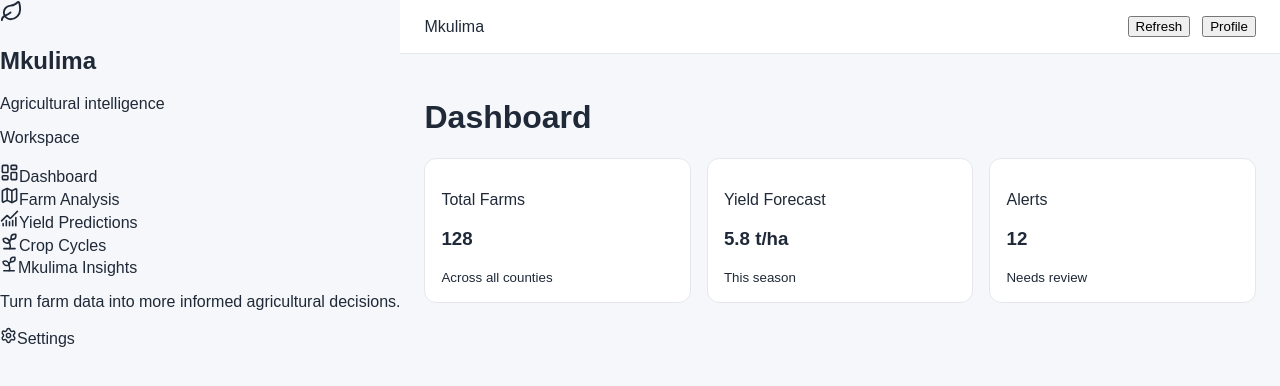
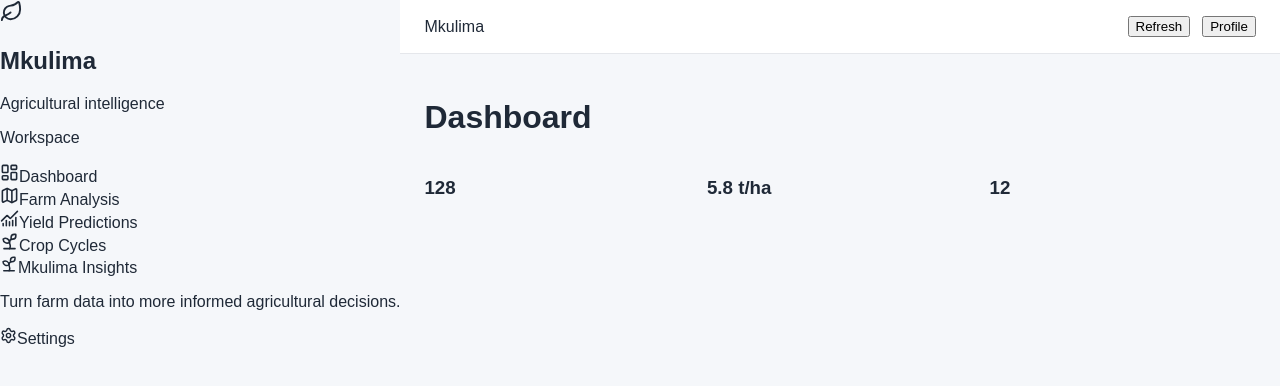
Before and after one commit to Tromtrevor/_Mkulima, a React app in the folder react_frontend/: page / in a window 1280 px wide. Shown: the top 386 px of the page. Built offline with nearby package versions, Linux system fonts and the light colour scheme; the HTML template or start-up script is replaced by a standard one.

Commit message:
Refactor StatCard component to use descriptive props and enhance styling

```diff
--- a/react_frontend/src/components/StatCard.jsx
+++ b/react_frontend/src/components/StatCard.jsx
@@ -1,9 +1,33 @@
-export default function StatCard({ title, value, subtitle }) {
+export default function StatCard({
+  label,
+  value,
+  description,
+  icon: Icon,
+  accent = "green",
+}) {
+  const accents = {
+    green: "bg-emerald-50 text-emerald-700",
+    lime: "bg-lime-50 text-lime-700",
+    blue: "bg-sky-50 text-sky-700",
+    amber: "bg-amber-50 text-amber-700",
+  };
+
   return (
-    <div className="stat-card">
-      <p>{title}</p>
-      <h3>{value}</h3>
-      <small>{subtitle}</small>
+    <div className="rounded-2xl border border-stone-200 bg-white p-5 shadow-sm">
+      <div className="flex items-start justify-between gap-3">
+        <div>
+          <p className="text-sm text-stone-500">{label}</p>
+          <h3 className="mt-3 text-2xl font-bold tracking-tight text-stone-900">
+            {value}
+          </h3>
+        </div>
+
+        <div className={`rounded-xl p-3 ${accents[accent] || accents.green}`}>
+          {Icon && <Icon size={21} />}
+        </div>
+      </div>
+
+      <p className="mt-4 text-xs leading-5 text-stone-400">{description}</p>
     </div>
   );
 }
```
